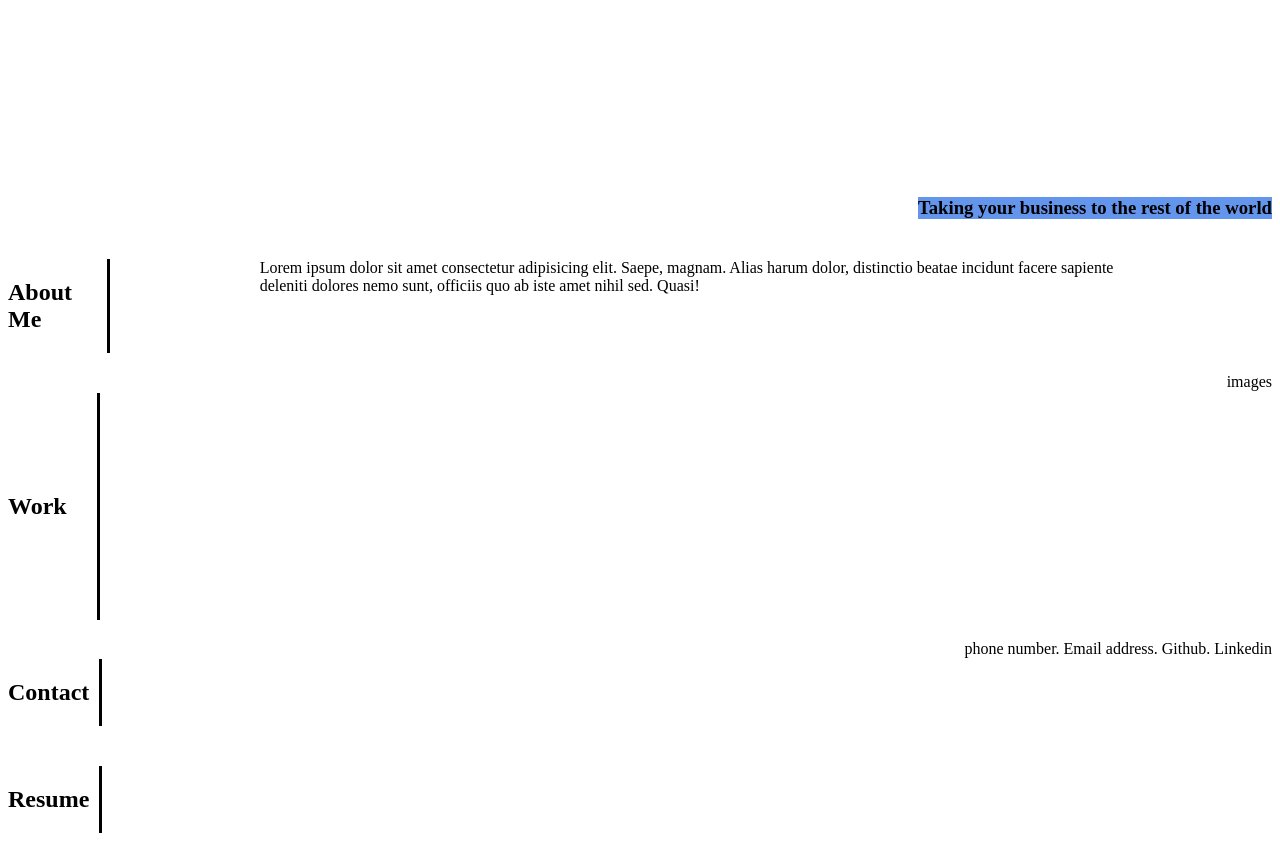
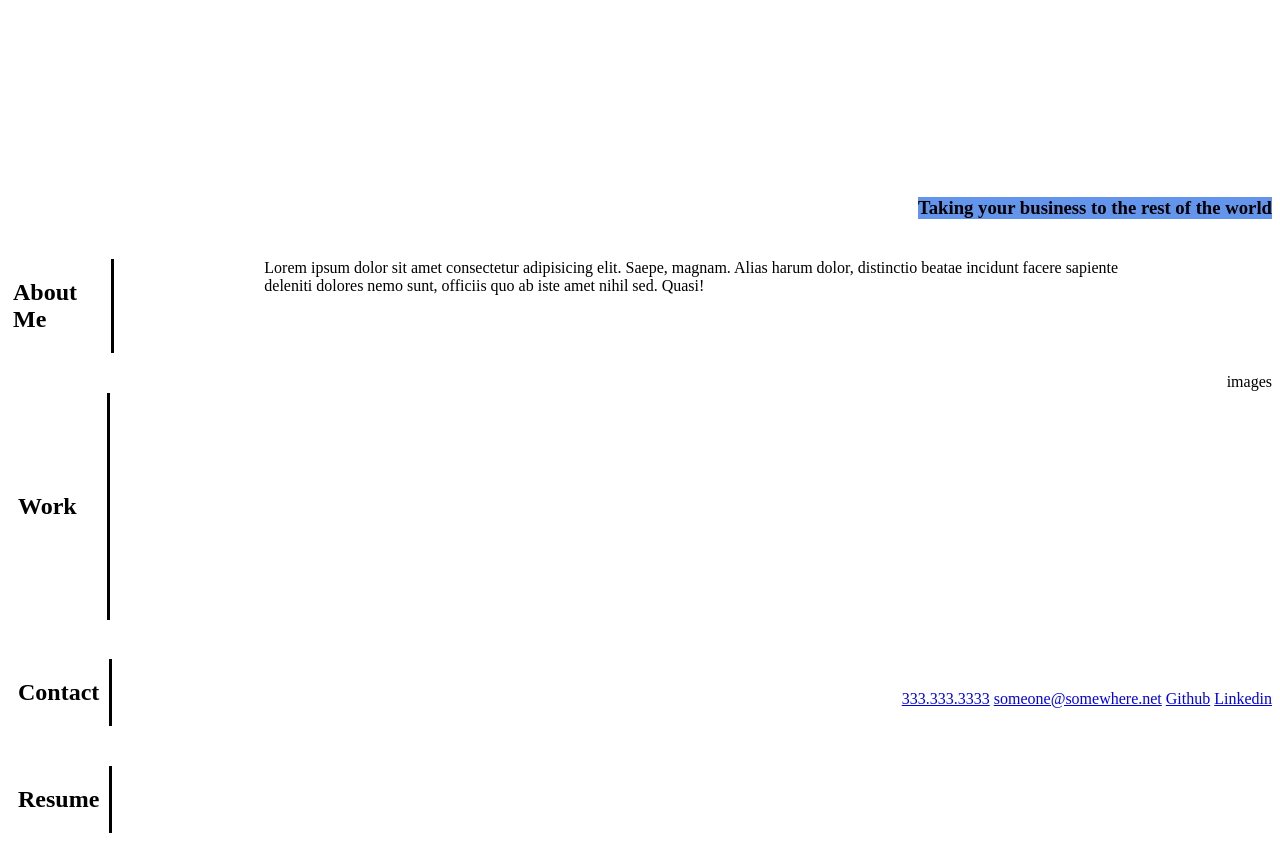
Before and after one commit to benthac/benthac.github.io, a plain HTML site: page index.html in a window 1280 px wide. Shown: the part 91-952 px from the top of the page. Drawn offline with Linux system fonts and the light colour scheme.

Commit message:
second nav styles

```diff
--- a/assets/style.css
+++ b/assets/style.css
@@ -16,6 +16,7 @@ hero {
     display: flex;
     justify-content: flex-end;
     margin: 200px 0 0 0;
+    background-image:
 }
 hero h3 {
     background-color: cornflowerblue;
@@ -27,21 +28,24 @@ section {
 }
 .about-me {
     border-right: solid;
-    padding: 20px 30px 20px 0;
+    padding: 20px 30px 20px 5px;
 }
 p {
     margin: 20px 150px 0 150px
     }
 .work {
     border-right: solid;
-    padding: 100px 30px 100px 0;
+    padding: 100px 30px 100px 10px;
 }
 .contact {
     border-right: solid;
-    padding: 20px 10px 20px 0;
+    padding: 20px 10px 20px 10px;
+}
+.links {
+    padding: 50px 0 0 0;
 }
 .resume {
     border-right: solid;
-    padding: 20px 10px 20px 0;
+    padding: 20px 10px 20px 10px;
 }
 /*link cont for the header*/
--- a/index.html
+++ b/index.html
@@ -37,7 +37,12 @@
     </section>
     <section>
           <h2 class="contact">Contact</h2>
-          <nav>phone number. Email address. Github. Linkedin</nav>
+          <nav class="links">
+              <a href="#phone-number">333.333.3333</a>
+              <a href="email.address">someone@somewhere.net</a>
+              <a href="github">Github</a>
+              <a href="linkedin">Linkedin</a>
+            </nav>
     </section>
     <section>
            <h2 class="resume">Resume</h2>
```
